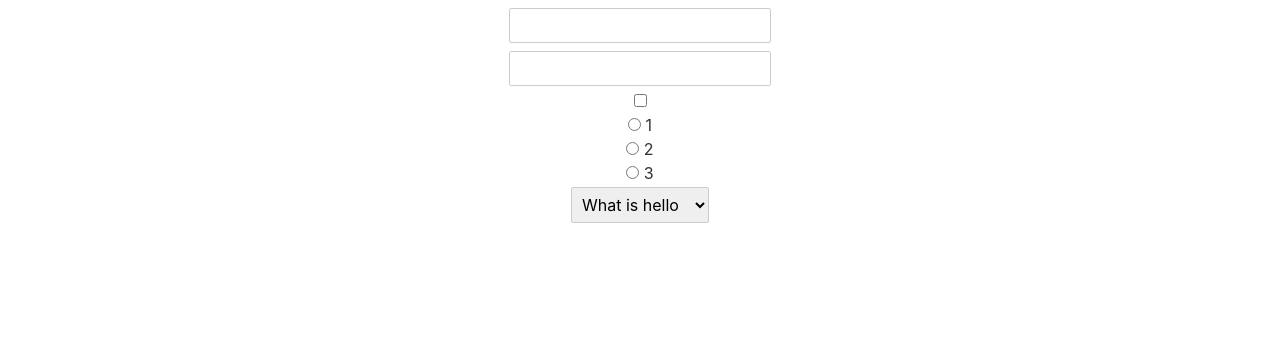
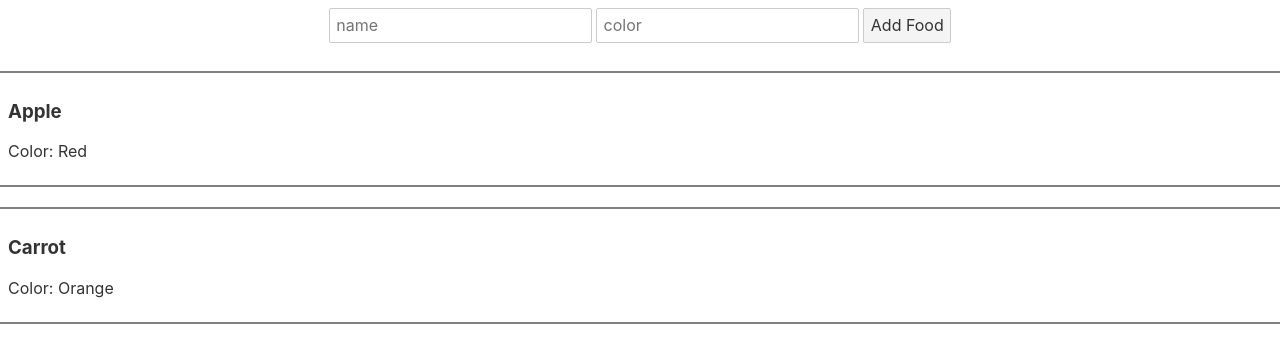
Before and after one commit to basic-bhavya/trysvelte, a Svelte app: page / in a window 1280 px wide. Shown: the top 362 px of the page. Built offline with nearby package versions, Linux system fonts and the light colour scheme.

Commit message:
custom events

```diff
--- a/src/App.svelte
+++ b/src/App.svelte
@@ -1,47 +1,33 @@
 <script>
-  let name, num, isChecked, value, selected;
-  let questions = [
-    { id: 1, text: "What is hello" },
-    { id: 2, text: "What is world" },
+  import Form from "./Form.svelte";
+
+  let foods = [
+    { name: "Apple", color: "Red", id: 0 },
+    { name: "Carrot", color: "Orange", id: 1 },
   ];
+
+  const addFood = (e) => {
+    foods = [e.detail, ...foods];
+  };
 </script>
 
 <main>
-  <input type="text" bind:value={name} />
-  <input type="number" bind:value={num} />
-  <input type="checkbox" bind:value={isChecked} />
-
-  <label>
-    <input type="radio" bind:group={value} value={1} />
-    1
-  </label>
-  <label>
-    <input type="radio" bind:group={value} value={2} />
-    2
-  </label>
-  <label>
-    <input type="radio" bind:group={value} value={3} />
-    3
-  </label>
-
-  <select bind:value={selected}>
-    {#each questions as question}
-      <option value={question}>{question.text}</option>
-    {/each}
-  </select>
+  <Form on:addFood={addFood} />
+  {#each foods as food (food.id)}
+    <div class="fooditem">
+      <h3>{food.name}</h3>
+      <p>Color: {food.color}</p>
+    </div>
+  {/each}
 </main>
 
 <style>
-  h5,
-  p {
-    margin: 4px 0px;
-  }
-
-  .card {
+  .fooditem {
+    border: 2px solid gray;
+    text-align: left;
     padding: 8px;
-    border-radius: 20px;
-    border: 2px solid gray;
-    min-width: 400px;
+    margin-top: 20px;
+    width: 100%;
   }
 
   main {
@@ -49,8 +35,4 @@
     flex-direction: column;
     align-items: center;
   }
-
-  h1 {
-    text-align: center;
-  }
 </style>
--- /dev/null
+++ b/src/Form.svelte
@@ -0,0 +1,26 @@
+<script>
+  import { createEventDispatcher } from "svelte";
+
+  const dispatch = createEventDispatcher();
+  let name, color;
+
+  const handleSubmit = () => {
+    const food = {
+      name: name,
+      color: color,
+      id: Math.random(),
+    };
+
+    dispatch("addFood", food);
+  };
+</script>
+
+<form on:submit|preventDefault={handleSubmit}>
+  <input type="text" placeholder="name" bind:value={name} />
+  <input type="text" placeholder="color" bind:value={color} />
+  <button>Add Food</button>
+</form>
+
+<!-- markup (zero or more items) goes here -->
+<style>
+</style>
--- a/src/main.js
+++ b/src/main.js
@@ -1,10 +1,8 @@
-import App from './App.svelte';
+import App from "./App.svelte";
 
 const app = new App({
-	target: document.body,
-	props: {
-		name: 'world'
-	}
+  target: document.body,
+  props: {},
 });
 
 export default app;
```
